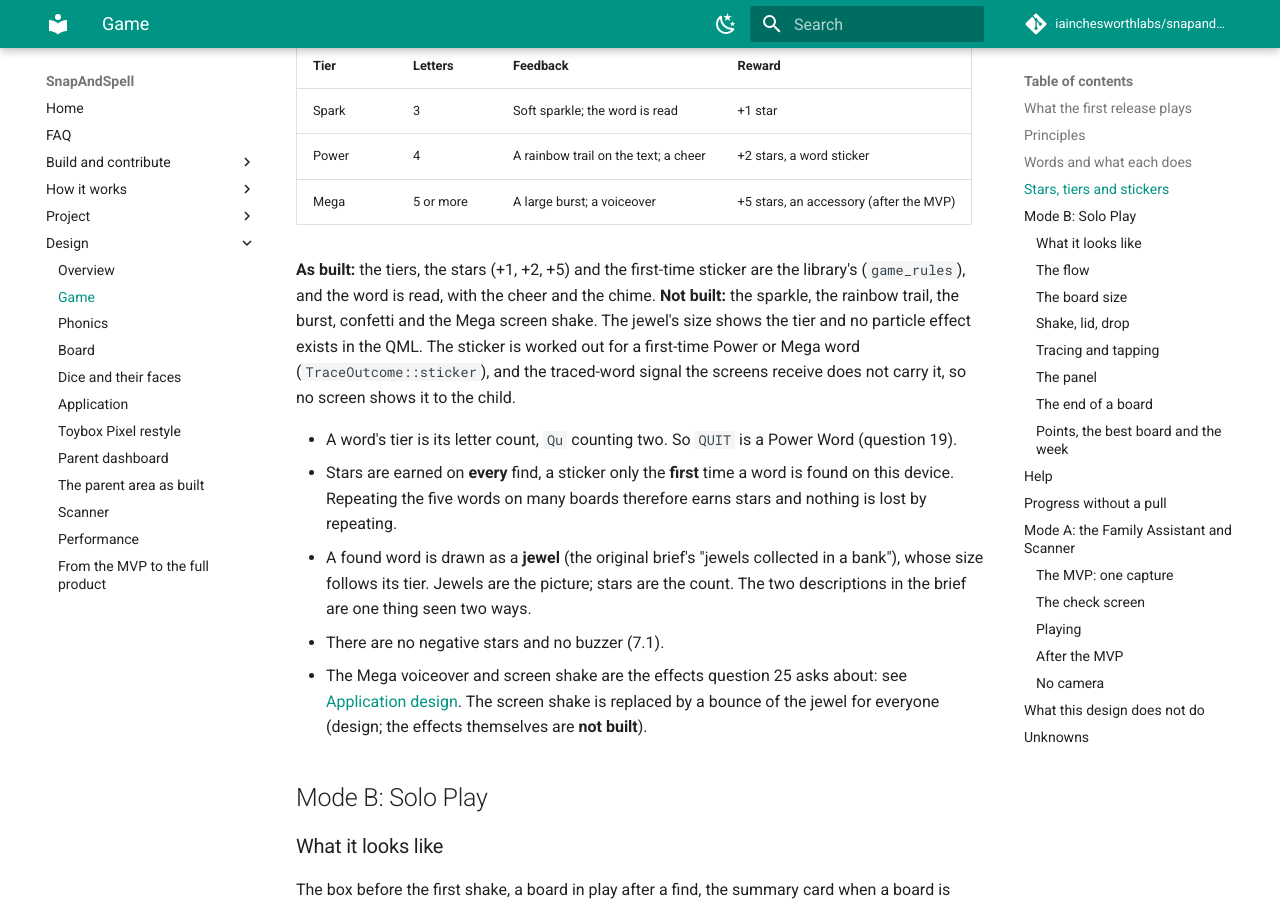
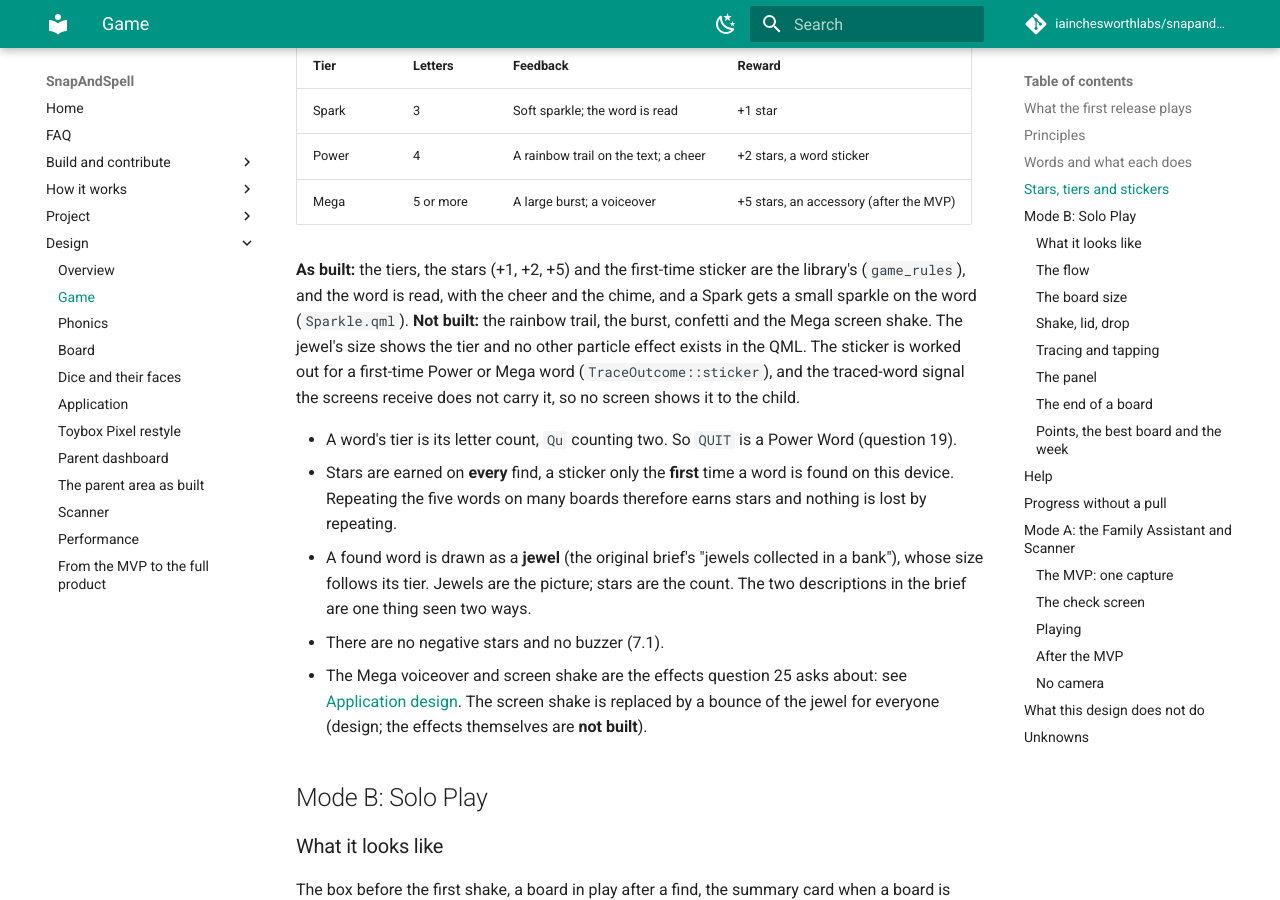
Before and after one commit to iainchesworthlabs/snapandspell, an MkDocs documentation site: the page built from docs/design/game.md, in a window 1280 px wide and 900 px high, scrolled down 3757 px. Built offline with MkDocs 1.6.1 and Material for MkDocs 9.7.7, drawn with Linux system fonts in a browser that asks for light colours; comment, search, counter and statistics services are not loaded.

Commit message:
Sparkle once on a found word (#118)
R-APP-32 asked for a sparkle on a word within the limits for strong
effects. A found word now gets one burst of six small gold squares from
its last tile, which rises and fades in 600 ms and stops. It never
flashes, loops or shakes the screen, and with reduced motion there is
nothing (the word and its jewel appear as before). Nothing else moves:
confetti, the rainbow trail and the Mega burst stay unbuilt.

The component is the kit's Sparkle with two new tokens, and two quick
tests cover the burst and its absence with reduced motion. The row is
Implemented and the design notes say what is built.

Signed-off-by: Iain Chesworth <iain.chesworth@gmail.com>

```diff
--- a/docs/design/game.md
+++ b/docs/design/game.md
@@ -128,9 +128,9 @@
 
 **As built:** the tiers, the stars (+1, +2, +5) and the first-time sticker are
 the library's (`game_rules`), and the word is read, with the cheer and the
-chime. **Not built:** the sparkle, the rainbow trail, the burst, confetti and
-the Mega screen shake. The jewel's size shows the tier and no particle effect
-exists in the QML. The sticker is worked out for a first-time Power or Mega
+chime, and a Spark gets a small sparkle on the word (`Sparkle.qml`). **Not built:** the
+rainbow trail, the burst, confetti and the Mega screen shake. The jewel's size shows
+the tier and no other particle effect exists in the QML. The sticker is worked out for a first-time Power or Mega
 word (`TraceOutcome::sticker`), and the traced-word signal the screens receive
 does not carry it, so no screen shows it to the child.
 
```
Also changed, not shown: changelog.d/found-word-sparkle.added.md (added, +1 -0 lines), docs/design/application.md (+2 -1 lines), docs/requirements.md (+2 -2 lines), docs/requirements/application.md (+1 -1 lines), 5 other files.
